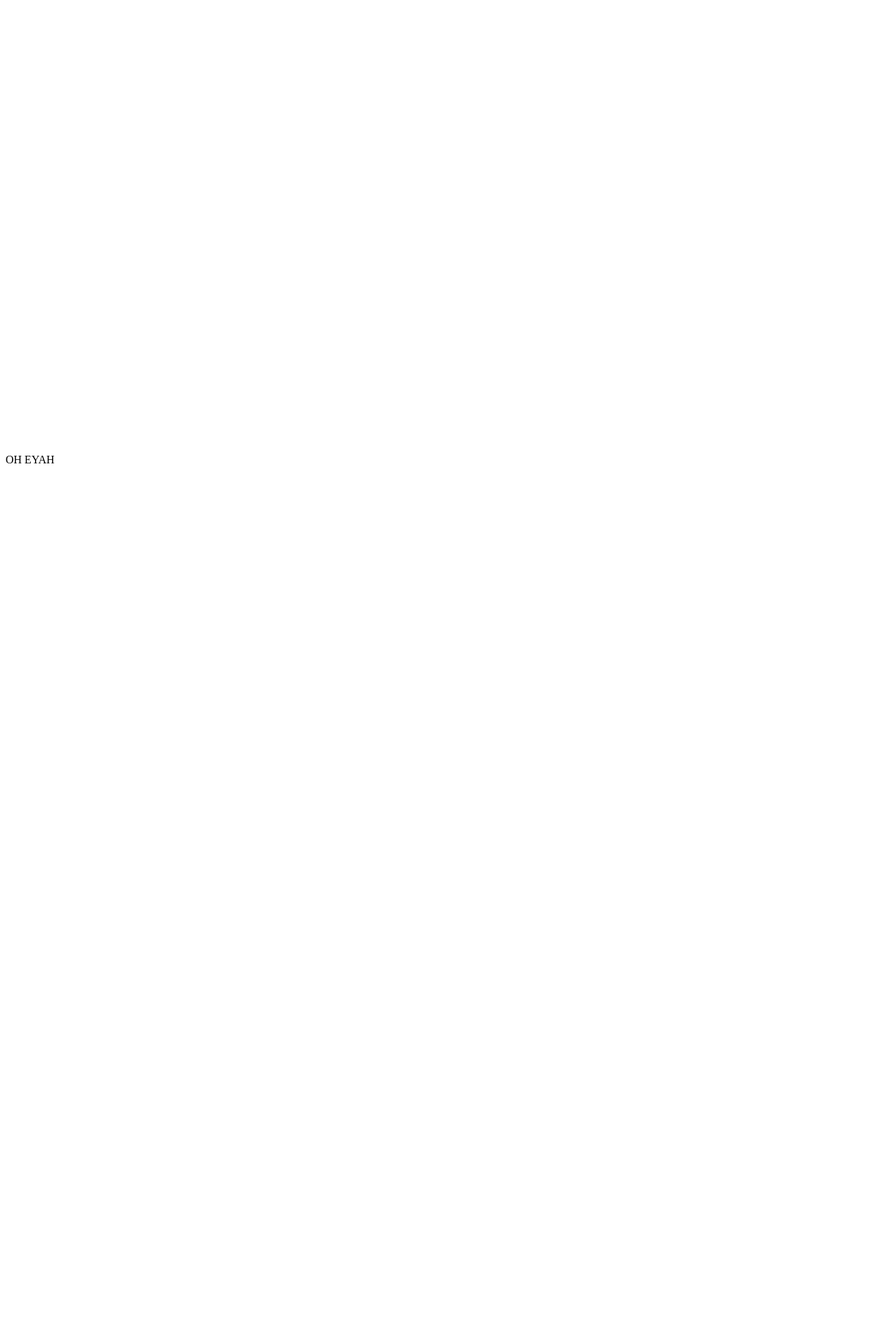
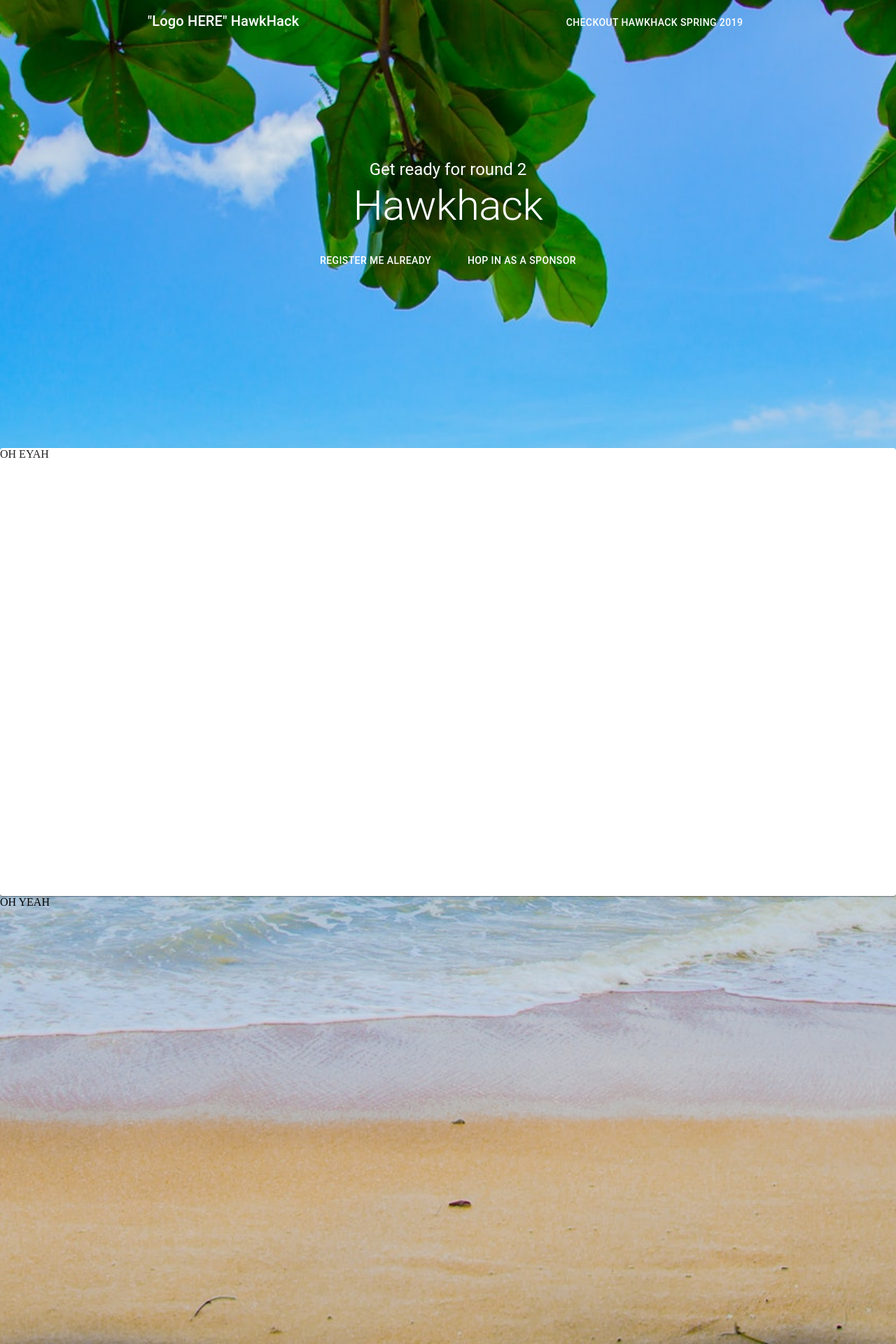
Before and after one commit to hawkhack/HawkHack.io-v2, a React (Create React App) app in the folder client/: page / in a window 1280 px wide. Shown: the whole page at 70% size. Before the commit the page ends 800 px from the top, so only its background shows below. Built offline with nearby package versions, Linux system fonts and the light colour scheme.

Commit message:
added more sections

```diff
--- a/client/src/App.js
+++ b/client/src/App.js
@@ -2,6 +2,7 @@ import React, { Component } from 'react';
 import { BrowserRouter, Route, Switch } from 'react-router-dom';
 // import { defaults } from "./Defaults"; // Get a handle to the default application settings
 import LandingPage from "./components/Landing/Landing";
+import "./components/styles/App.css"
 
 
 
--- a/client/src/components/Landing/Landing.js
+++ b/client/src/components/Landing/Landing.js
@@ -1,13 +1,17 @@
 import React, { Component } from 'react'
-import Hero from "./sections/Hero";
+import Hero from "./sections/Hero"
 import About from "./sections/About"
+import NavBar from "./sections/NavBar"
+import Faq from "./sections/Faq"
 
 class LandingPage extends Component {
     render() {
         return (
             <div>
+                <NavBar />
                 <Hero />
                 <About />
+                <Faq />
             </div>
         )
     }
--- a/client/src/components/Landing/sections/About.js
+++ b/client/src/components/Landing/sections/About.js
@@ -1,13 +1,13 @@
 import React from "react";
-import { withStyles } from "@material-ui/core"
+import { withStyles, Paper } from "@material-ui/core"
 import aboutStyles from "../../styles/aboutStyles"
 
 const About = ({ ...props }) => {
     const { classes } = props
     return (
-        <div className={classes.Section}>
+        <Paper className={classes.Home}>
             OH EYAH
-        </div>
+        </Paper>
     )
 }
 
--- /dev/null
+++ b/client/src/components/Landing/sections/Faq.js
@@ -0,0 +1,14 @@
+import React from 'react'
+import { withStyles } from '@material-ui/core'
+import faqStyles from '../../styles/faqStyles'
+
+const Faq = ({ ...props }) => {
+    const { classes } = props
+    return (
+        <div className={classes.root}>
+            OH YEAH
+        </div>
+    )
+}
+
+export default withStyles(faqStyles)(Faq)
--- a/client/src/components/Landing/sections/Hero.js
+++ b/client/src/components/Landing/sections/Hero.js
@@ -5,7 +5,7 @@ import heroStyles from '../../styles/heroStyles';
 const Hero = ({ ...props }) => {
     const { classes } = props
     return (
-        <div>
+        <div id="landing">
             <Grid
                 container
                 direction="column"
@@ -19,7 +19,7 @@ const Hero = ({ ...props }) => {
                         className={classes.heroText}
                     >
                         Get ready for round 2
-                        </Typography>
+                    </Typography>
                 </Grid>
                 <Grid item>
                     <Typography
@@ -43,7 +43,7 @@ const Hero = ({ ...props }) => {
                                 className={classes.Button}
                             >
                                 Register me already
-                            </Button>
+                                        </Button>
                         </Grid>
                         <Grid item>
                             <Button
--- a/client/src/components/Landing/sections/NavBar.js
+++ b/client/src/components/Landing/sections/NavBar.js
@@ -24,7 +24,7 @@ const NavBar = ({ ...props }) => {
                         </Grid>
                         <Grid item>
                             <Typography className={classes.navBarText}>
-                                <Button>
+                                <Button className={classes.Button}>
                                     Checkout HawkHack Spring 2019
                                 </Button>
                             </Typography>
--- /dev/null
+++ b/client/src/components/styles/App.css
@@ -0,0 +1,8 @@
+body {
+    background-image: url("../styles//pictures/beach.jpg");
+    height: 80%;
+    background-position: center;
+    background-repeat: no-repeat;
+    background-size: cover;
+    margin: 0;
+}
--- a/client/src/components/styles/aboutStyles.js
+++ b/client/src/components/styles/aboutStyles.js
@@ -1,7 +1,8 @@
 const aboutStyles = theme => ({
     Home: {
-        height: "100vh",
-        color: "white"
+        height: "80vh",
+        marginLeft: 0,
+        marginRight: 0
     }
 })
 
--- /dev/null
+++ b/client/src/components/styles/faqStyles.js
@@ -0,0 +1,7 @@
+const faqStyles = theme => ({
+    root: {
+        height: "80vh"
+    }
+})
+
+export default faqStyles
--- a/client/src/components/styles/navbarStyles.js
+++ b/client/src/components/styles/navbarStyles.js
@@ -5,6 +5,9 @@ const navbarStyles = theme => ({
     },
     navBarText: {
         color: "white"
+    },
+    Button: {
+        color: "white"
     }
 })
 
```
